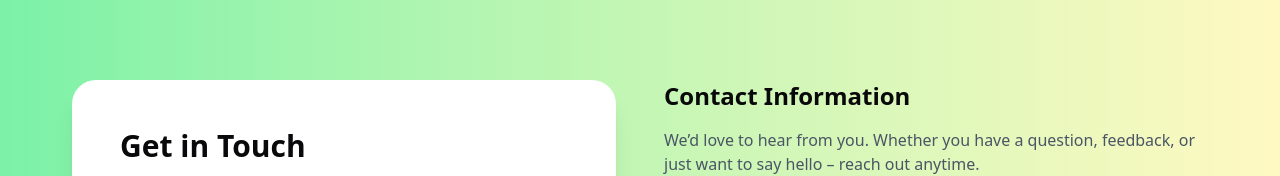
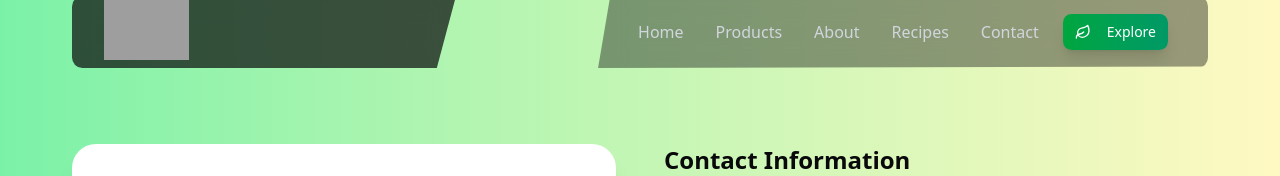
Before and after one commit to sbshamail/momnaturalfoodfinal, a Next.js app: page /contact in a window 1280 px wide. Shown: the top 176 px of the page. Built offline with nearby package versions, Linux system fonts and the light colour scheme; grey boxes are pictures that could not be loaded.

Commit message:
hamail fixing commit

```diff
--- a/src/components/ContactForm.tsx
+++ b/src/components/ContactForm.tsx
@@ -4,12 +4,14 @@ import { Button } from "@/components/ui/button";
 
 import { Mail, Phone, MapPin } from "lucide-react";
 import React from "react";
+import Header from "./layout/Header";
 
 const ContactForm = () => {
   return (
-    <section className=" inset-0 bg-gradient-to-r from-green-300 to-yellow-100 py-20">
+    <section className=" inset-0 bg-gradient-to-r from-green-300 to-yellow-100 ">
+      <Header />
       <Screen>
-        <div className="grid lg:grid-cols-2 gap-12 items-start">
+        <div className="grid lg:grid-cols-2 gap-12 items-start py-20">
           {/* Contact Form */}
           <div className="bg-white shadow-xl rounded-3xl p-8 lg:p-12">
             <h2 className="text-3xl font-bold mb-6">Get in Touch</h2>
@@ -20,7 +22,9 @@ const ContactForm = () => {
             <form className="space-y-6">
               {/* Name */}
               <div>
-                <label className="block text-sm font-medium mb-2">Your Name</label>
+                <label className="block text-sm font-medium mb-2">
+                  Your Name
+                </label>
                 <input
                   type="text"
                   className="w-full rounded-lg border border-gray-300 p-3 focus:ring-2 focus:ring-primary/50 focus:outline-none"
@@ -31,7 +35,9 @@ const ContactForm = () => {
 
               {/* Email */}
               <div>
-                <label className="block text-sm font-medium mb-2">Your Email</label>
+                <label className="block text-sm font-medium mb-2">
+                  Your Email
+                </label>
                 <input
                   type="email"
                   className="w-full rounded-lg border border-gray-300 p-3 focus:ring-2 focus:ring-primary/50 focus:outline-none"
@@ -42,7 +48,9 @@ const ContactForm = () => {
 
               {/* Subject */}
               <div>
-                <label className="block text-sm font-medium mb-2">Subject</label>
+                <label className="block text-sm font-medium mb-2">
+                  Subject
+                </label>
                 <input
                   type="text"
                   className="w-full rounded-lg border border-gray-300 p-3 focus:ring-2 focus:ring-primary/50 focus:outline-none"
@@ -52,7 +60,9 @@ const ContactForm = () => {
 
               {/* Message */}
               <div>
-                <label className="block text-sm font-medium mb-2">Message</label>
+                <label className="block text-sm font-medium mb-2">
+                  Message
+                </label>
                 <textarea
                   rows={5}
                   className="w-full rounded-lg border border-gray-300 p-3 focus:ring-2 focus:ring-primary/50 focus:outline-none"
@@ -69,7 +79,6 @@ const ContactForm = () => {
               >
                 Send Message
               </Button>
-
             </form>
           </div>
 
@@ -78,8 +87,8 @@ const ContactForm = () => {
             <div>
               <h3 className="text-2xl font-bold mb-4">Contact Information</h3>
               <p className="text-gray-600">
-                We’d love to hear from you. Whether you have a question, feedback,
-                or just want to say hello – reach out anytime.
+                We’d love to hear from you. Whether you have a question,
+                feedback, or just want to say hello – reach out anytime.
               </p>
             </div>
 
@@ -94,7 +103,9 @@ const ContactForm = () => {
               </div>
               <div className="flex items-center space-x-4">
                 <MapPin className="h-6 w-6 text-green-600" />
-                <span>Güzeller OSB. Alp Tegin Sok. No:7 Gebze 41400 Kocaeli | TURKEY</span>
+                <span>
+                  Güzeller OSB. Alp Tegin Sok. No:7 Gebze 41400 Kocaeli | TURKEY
+                </span>
               </div>
             </div>
 
--- a/src/components/layout/Header.tsx
+++ b/src/components/layout/Header.tsx
@@ -3,7 +3,15 @@ import React from "react";
 import { Button } from "../ui/button";
 import { Leaf } from "lucide-react";
 import { Screen } from "@/@core/layout";
+import Link from "next/link";
 const Header = () => {
+  const pages = [
+    { label: "Home", href: "/" },
+    { label: "Products", href: "#" },
+    { label: "About", href: "#" },
+    { label: "Recipes", href: "#" },
+    { label: "Contact", href: "/contact" },
+  ];
   return (
     <header
       className={`sticky top-0 z-50 h-16 bg-transparent text-background  transition-all duration-1000 `}
@@ -12,6 +20,7 @@ const Header = () => {
         <div className="h-16  flex items-center justify-between">
           <div className="h-18 bg-foreground/70 backdrop-blur-md rounded-l-lg  max-w-96 flex-1 px-8 [clip-path:polygon(0_0,100%_0,95%_100%,0_100%)]">
             <div className="relative w-max ">
+              <Link href="/">
                 <Image
                   src="/logo.png"
                   alt="Mom's Natural Foods"
@@ -19,22 +28,22 @@ const Header = () => {
                   height={200}
                   className="object-contain h-16 w-auto "
                 />
+              </Link>
             </div>
           </div>
           <div className="flex items-center gap-6 bg-foreground/40 backdrop-blur-md h-18 px-10 rounded-r-lg [clip-path:polygon(2%_0,100%_0%,100%_98%,0%_100%)]">
             <nav className="hidden md:flex space-x-8">
-  {["Home", "Products", "About", "Recipes", "Contact"].map((item, index) => (
-    <a
-      key={item}
-      href={item === "Contact" ? "/contact" : "#"}
+              {pages.map((item, index) => (
+                <Link
+                  key={index}
+                  href={item.href}
                   className={`text-gray-300 hover:text-primary font-medium transition-all duration-300 hover:scale-105`}
                   style={{ transitionDelay: `${(index + 1) * 100}ms` }}
                 >
-      {item}
-    </a>
+                  {item.label}
+                </Link>
               ))}
             </nav>
-
 
             <Button className="bg-gradient-to-r from-green-600 to-emerald-600 hover:from-green-700 hover:to-emerald-700 text-white shadow-lg hover:shadow-xl transition-all duration-300 hover:scale-105">
               <Leaf className="h-4 w-4 mr-2" />
--- a/src/components/layout/index.tsx
+++ b/src/components/layout/index.tsx
@@ -1,14 +1,19 @@
-import React from "react";
+"use client";
+import { usePathname } from "next/navigation";
 import { ChildrenType } from "@/utils/reactTypes";
 import Footer from "./Footer";
+import Header from "./Header";
 
 interface Props {
   children: ChildrenType;
 }
 const CustomerLayout = ({ children }: Props) => {
+  const pathname = usePathname(); // client hook
+
   return (
     <div>
-      {/* <Header /> */}
+      {pathname !== "/" && pathname !== "/contact" && <Header />}
+
       {children}
       <Footer />
     </div>
--- a/src/components/sections/HeroSection.tsx
+++ b/src/components/sections/HeroSection.tsx
@@ -1,8 +1,6 @@
-"use client";
-import React, { useEffect, useRef, useState } from "react";
+import React from "react";
 import { Button } from "../ui/button";
-import { Heart, Leaf, Sparkles } from "lucide-react";
-import { Badge } from "../ui/badge";
+import { Heart, Sparkles } from "lucide-react";
 import Header from "../layout/Header";
 import { Screen } from "@/@core/layout";
 import { HeroCarousel } from "../carousel/HeroCarousel";
```
Also changed, not shown: public/assets/hero1.jpg (renamed from public/assets/hero1.JPG), public/assets/hero2.jpg (renamed from public/assets/hero2.JPG), src/app/(customer)/contact/page.tsx (renamed from src/app/contact/page.tsx). Lines whose indentation alone changed are shown as unchanged.
